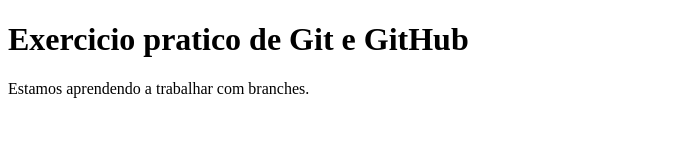
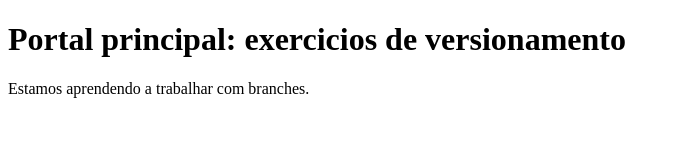
Before and after one commit to victorgdickel-dev/conflito2, a plain HTML site: page index.html in a window 1280 px wide. Shown: the whole page, without its empty margins (0-680 px from the left). Drawn offline with Linux system fonts and the light colour scheme.

Commit message:
Título atualizado no main novamente.

```diff
--- a/index.html
+++ b/index.html
@@ -6,7 +6,7 @@
     <title>Pagina nova</title>
 </head>
 <body>
-    <h1>Exercicio pratico de Git e GitHub</h1>
+    <h1>Portal principal: exercicios de versionamento</h1>
     <p>Estamos aprendendo a trabalhar com branches.</p>
 </body>
 </html>
```
